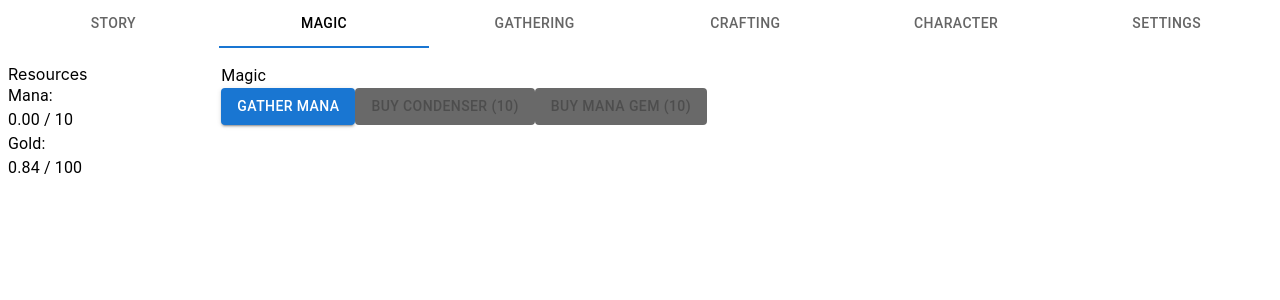
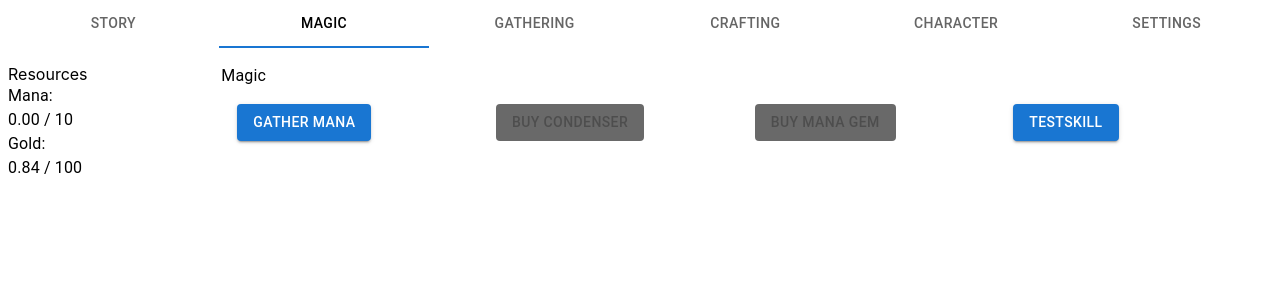
Before and after one commit to xzantim/myth-of-magic, a React (Create React App) app: page / in a window 1280 px wide. Both pictures are taken after a click on the tab "MAGIC". Shown: the top 300 px of the page. Built offline with nearby package versions, Linux system fonts and the light colour scheme.

Commit message:
Restyled the magic tab and added skill button components

```diff
--- /dev/null
+++ b/src/components/Buttons/SkillButton.tsx
@@ -0,0 +1,48 @@
+import * as React from 'react';
+import { styled } from '@mui/material/styles';
+import Button from '@mui/material/Button';
+import Tooltip, { TooltipProps, tooltipClasses } from '@mui/material/Tooltip';
+import Typography from '@mui/material/Typography';
+
+const HtmlTooltip = styled(({ className, ...props }: TooltipProps) => (
+    <Tooltip {...props} classes={{ popper: className }} />
+  ))(({ theme }) => ({
+    [`& .${tooltipClasses.tooltip}`]: {
+      backgroundColor: '#f5f5f9',
+      color: 'rgba(0, 0, 0, 0.87)',
+      maxWidth: 220,
+      fontSize: theme.typography.pxToRem(12),
+      border: '1px solid #dadde9',
+    },
+  }));
+
+  type SkillButtonProps = {
+    SkillTitle: string,
+    Description: string,
+    Cost: number,
+    Effect: string,
+    Disabled: boolean,
+    OnClick: () => void
+  }
+
+  export default function SkillButton({SkillTitle, Description, Cost, Effect, Disabled, OnClick} : SkillButtonProps) {
+    return (
+      <div>
+        <HtmlTooltip
+          title={
+            <React.Fragment>
+              <Typography color="inherit">{SkillTitle}</Typography>
+              {Description}
+              <br/>
+              <br/>
+              <b>Cost:</b> {Cost}
+              <br/>
+              <b>Effect:</b> {Effect}
+            </React.Fragment>
+          }
+        >
+          <Button disabled={Disabled} variant="contained" onClick={() => OnClick()}>{SkillTitle}</Button>
+        </HtmlTooltip>
+      </div>
+    );
+  }
--- a/src/components/GameWindow.tsx
+++ b/src/components/GameWindow.tsx
@@ -16,6 +16,7 @@ import {
   incrementGoldPerSecondByAmount,
   incrementMaxGoldByAmount,
 } from "../slices/goldSlice";
+import MagicTabContent from "./Magic/MagicTabContent";
 
 const ticksPerSec = 10;
 
@@ -125,33 +126,7 @@ export default function GameWindow() {
                 Story
               </CustomTabPanel>
               <CustomTabPanel value={value} index={1}>
-                <Typography>Magic</Typography>
-                <Button
-                  variant="contained"
-                  onClick={() => dispatch(incrementMana())}
-                >
-                  Gather Mana
-                </Button>
-                <Button
-                  variant="contained"
-                  disabled={manaCount < 10}
-                  onClick={() => {
-                    dispatch(incrementManaByAmount(-10));
-                    dispatch(incrementmanaPerSecondByAmount(0.1));
-                  }}
-                >
-                  Buy Condenser (10)
-                </Button>
-                <Button
-                  variant="contained"
-                  disabled={manaCount < 10}
-                  onClick={() => {
-                    dispatch(incrementManaByAmount(-10));
-                    dispatch(incrementMaxManaByAmount(1));
-                  }}
-                >
-                  Buy Mana Gem (10)
-                </Button>
+                <MagicTabContent/>
               </CustomTabPanel>
               <CustomTabPanel value={value} index={2}>
                 <Typography>Gathering</Typography>
--- /dev/null
+++ b/src/components/Magic/MagicTabContent.tsx
@@ -0,0 +1,71 @@
+import { Button, Grid2 as Grid, Tooltip, Typography } from "@mui/material";
+import React from "react";
+import { useDispatch, useSelector } from "react-redux";
+import {
+  incrementMana,
+  incrementManaByAmount,
+  incrementmanaPerSecondByAmount,
+  incrementMaxManaByAmount,
+} from "../../slices/manaSlice";
+import { RootState } from "../../store/store";
+import SkillButton from "../Buttons/SkillButton";
+
+export default function MagicTabContent() {
+  const dispatch = useDispatch();
+  const manaCount: number = useSelector(
+    (state: RootState) => state.mana.manaCount
+  );
+  return (
+    <div>
+      <Typography>Magic</Typography>
+      <Grid container spacing={2} margin={2}>
+        <Grid size={3}>
+          <SkillButton
+            SkillTitle="Gather Mana"
+            Description="Gather mana from the environment manually."
+            Cost={0}
+            Disabled = {false}
+            Effect="Gain a single unit of mana"
+            OnClick={() => dispatch(incrementMana())}
+          />
+        </Grid>
+        <Grid size={3}>
+          <SkillButton
+            SkillTitle="Buy Condenser"
+            Description="Purchase a mana condesner. This object automatically graws in mana from the environment."
+            Cost={10}
+            Disabled = {manaCount < 10}
+            Effect="Gain 0.1 mana per second"
+            OnClick={() => {
+              dispatch(incrementManaByAmount(-10));
+              dispatch(incrementmanaPerSecondByAmount(0.1));
+            }}
+          />
+        </Grid>
+        <Grid size={3}>
+          <SkillButton
+            SkillTitle="Buy Mana Gem"
+            Description="Purchase a mana gem. A mana gem increases your maximum mana storage."
+            Cost={10}
+            Disabled = {manaCount < 10}
+            Effect="Increase max mana by 1"
+            OnClick={() => {
+              dispatch(incrementManaByAmount(-10));
+              dispatch(incrementMaxManaByAmount(1));
+            }}
+          />
+        </Grid>
+        <Grid size={3}>
+          <SkillButton
+            SkillTitle="testSkill"
+            Description="A description on a test button"
+            Cost={0}
+            Disabled = {false}
+            Effect="This button does nothing"
+            OnClick={() => {}}
+          />
+        </Grid>
+      </Grid>
+    </div>
+  );
+}
```
